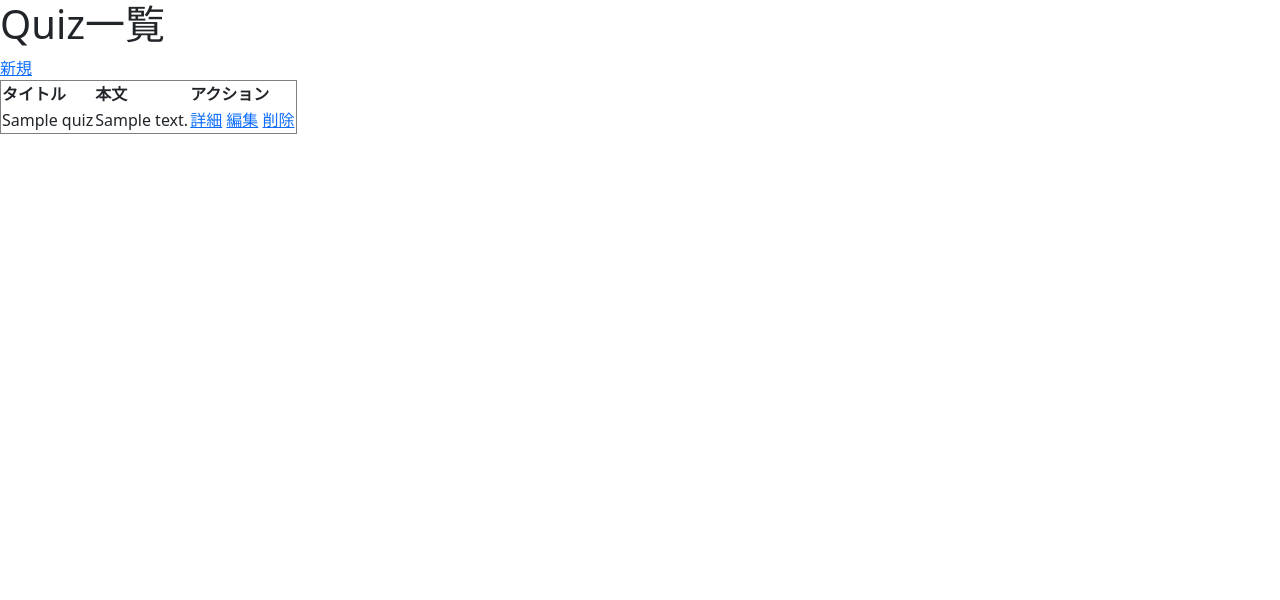
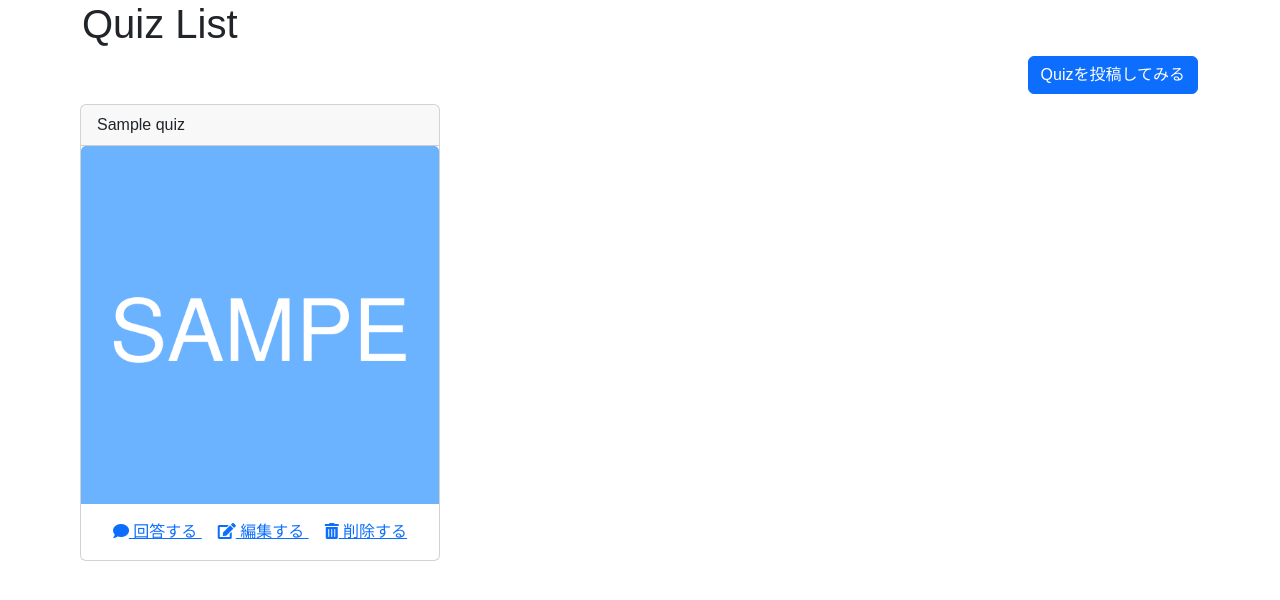
Before and after one commit to Madogiwa0124/quiq, a Rails app: page /quizzes in a window 1280 px wide. Shown: the top 600 px of the page. Run offline with Rails 7, Linux system fonts and the light colour scheme; tables that the repository leaves empty hold one stand-in row (values such as "Sample post"); style sheets or scripts are compiled from the project's sources; some libraries are stand-ins or nearby versions.

Commit message:
一覧画面のデザインを調整

```diff
--- /dev/null
+++ b/app/assets/stylesheets/base.scss
@@ -0,0 +1,12 @@
+body {
+  font-family: 'Hiragino Kaku Gothic Pro', 'ヒラギノ角ゴ Pro W3', Meiryo, メイリオ, Osaka, 'MS PGothic', arial, helvetica, sans-serif  !important;
+}
+.center{
+  text-align: center;
+}
+.right{
+  text-align: right;
+}
+.left{
+  text-align: left;
+}
--- /dev/null
+++ b/app/assets/stylesheets/quiz.scss
@@ -0,0 +1,5 @@
+#quiz-index{
+  .card-space{
+    padding: 10px;
+  }
+}
--- a/app/views/layouts/application.html.haml
+++ b/app/views/layouts/application.html.haml
@@ -7,6 +7,7 @@
     = csp_meta_tag
     = stylesheet_link_tag    'application', media: 'all', 'data-turbolinks-track': 'reload'
     = javascript_include_tag 'application', 'data-turbolinks-track': 'reload'
-    = stylesheet_link_tag "https://maxcdn.bootstrapcdn.com/font-awesome/4.7.0/css/font-awesome.min.css"
+    = stylesheet_link_tag "https://use.fontawesome.com/releases/v5.0.6/css/all.css"
+    %meta{ name: "viewport", content: "width=device-width, initial-scale=1"}
   %body
     = yield
--- a/app/views/quizzes/index.html.haml
+++ b/app/views/quizzes/index.html.haml
@@ -1,17 +1,20 @@
-%h1 Quiz一覧
-= link_to '新規', new_quiz_path
-%table{border: '1'}
-  %thead
-    %tr
-      %th タイトル
-      %th 本文
-      %th アクション
-  %tbody
+.container#quiz-index
+  %h1 Quiz List
+  .btn-area.right
+    = link_to 'Quizを投稿してみる', new_quiz_path, class: 'btn btn-primary'
+  .row
     - @quizzes.each do |quiz|
-      %tr
-        %td= quiz.title
-        %td= quiz.body
-        %td
-          = link_to '詳細', quiz_path(quiz)
-          = link_to '編集', edit_quiz_path(quiz)
-          = link_to '削除', quiz_path(quiz), method: :delete
+      .col-lg-4.card-space
+        .card
+          .card-header= quiz.title
+          = image_tag('sample_image.png', class: 'card-img-top', style: 'max-width: 100%')
+          .card-body.center
+            = link_to quiz_path(quiz), class: 'card-link' do
+              %i.fas.fa-comment
+              回答する
+            = link_to edit_quiz_path(quiz), class: 'card-link' do
+              %i.fas.fa-edit
+              編集する
+            = link_to quiz_path(quiz), method: :delete, class: 'card-link' do
+              %i.fas.fa-trash-alt
+              削除する
```
Also changed, not shown: app/assets/images/sample_image.png (added).
